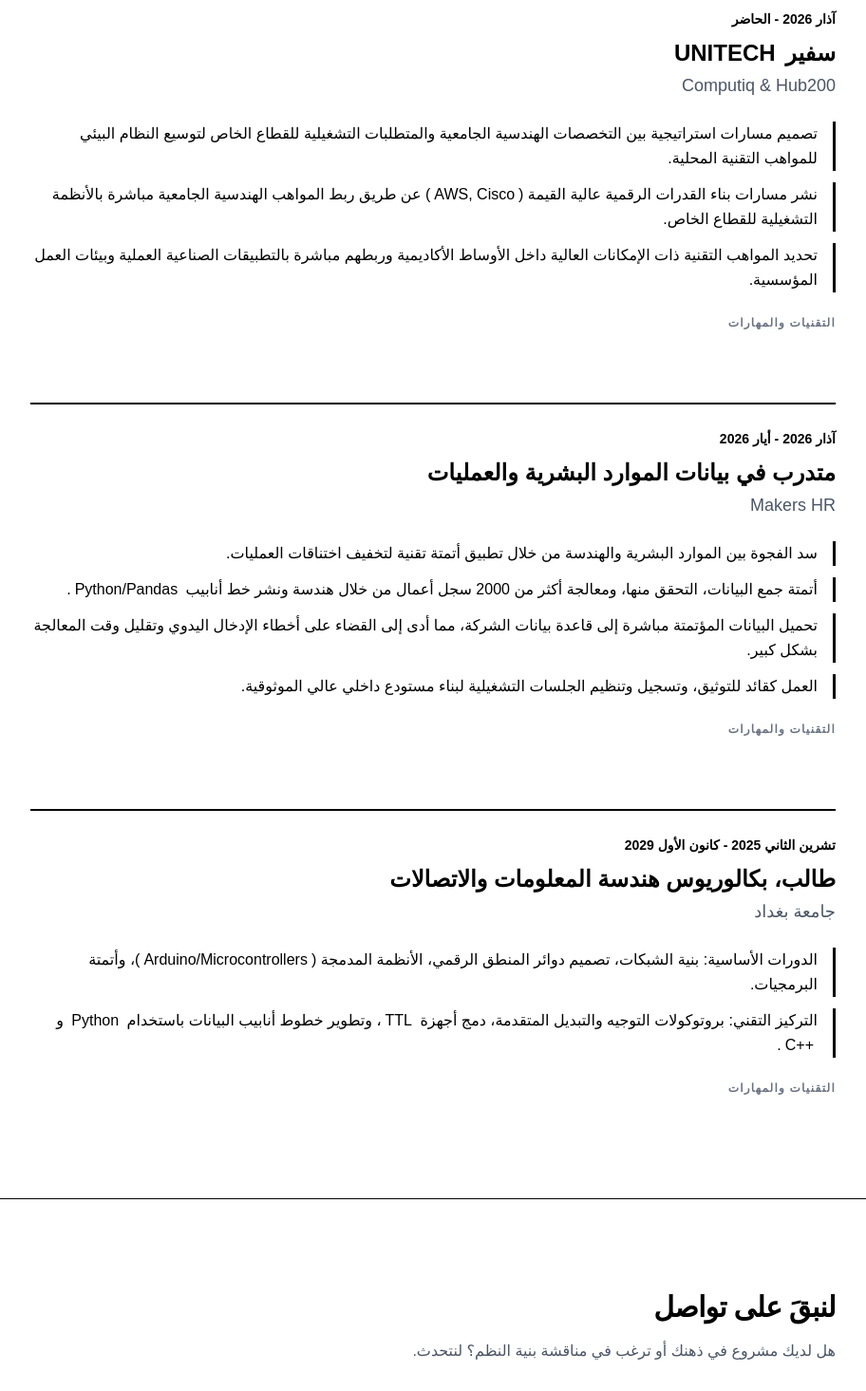
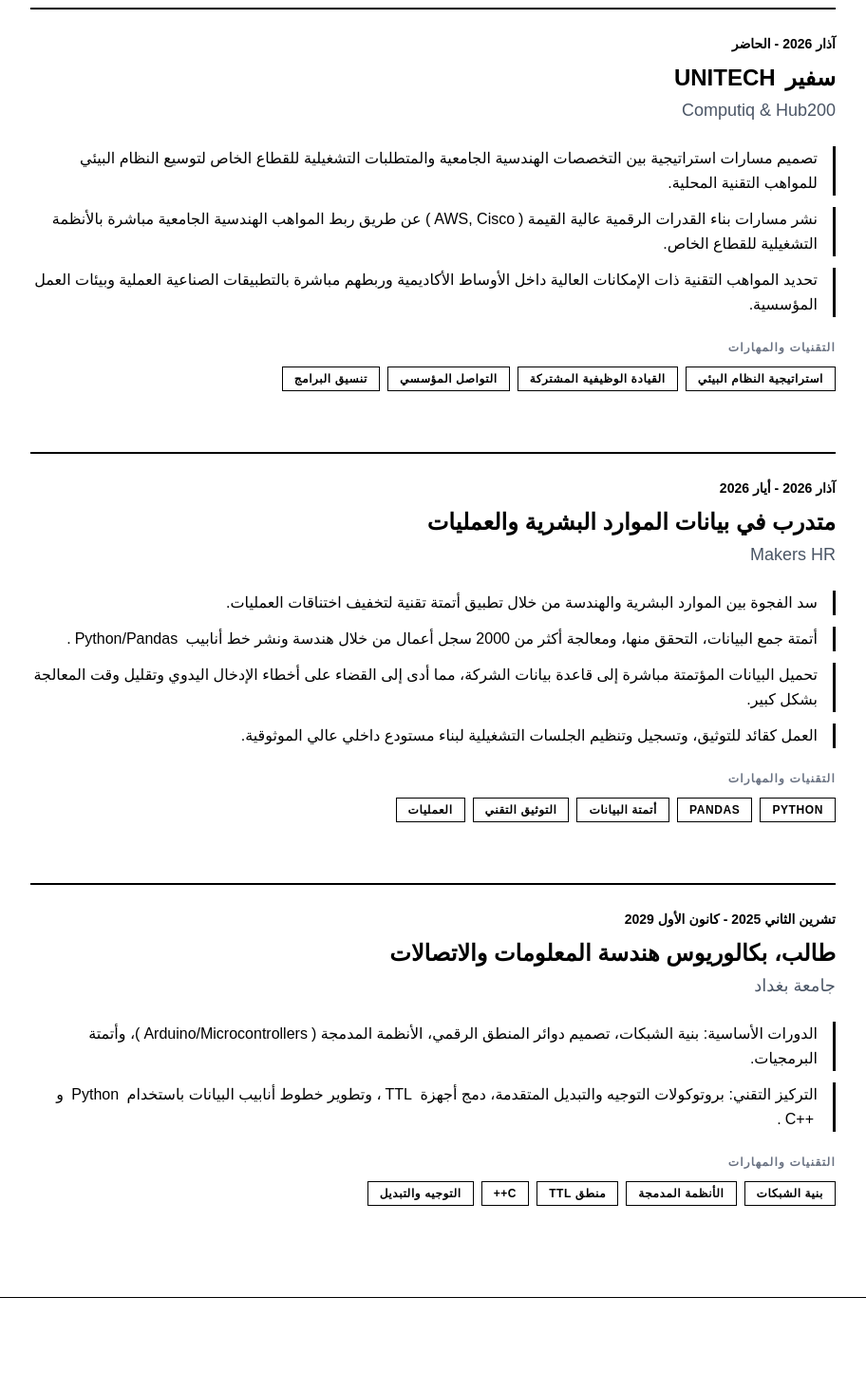
Before and after one commit to Hunter-of-world/portfolio, a Next.js app: page / in a window 1280 px wide. Shown: the part 5798-7263 px from the top of the page at 95% size, without its empty margins (184-1096 px from the left). Built offline with nearby package versions, Linux system fonts and the light colour scheme.

Commit message:
Add Arabic translations for experience skills/tags

```diff
--- a/src/app/i18n.tsx
+++ b/src/app/i18n.tsx
@@ -95,7 +95,7 @@ const dictionary = {
             <>تصميم ومعايرة نظام إضاءة <span dir="ltr" className="inline-block mx-1">Godox</span> مزدوج صارم بدرجة <span dir="ltr" className="inline-block mx-1">5500K</span> لضمان ألوان قياسية للبث وعمق سينمائي.</>,
             <>تجاوز قيود <span dir="ltr" className="inline-block mx-1">USB</span> القياسية عن طريق ربط أجهزة الالتقاط مباشرة بمنافذ عالية السرعة، وقفل <span dir="ltr" className="inline-block mx-1">OBS</span> على إطار <span dir="ltr" className="inline-block mx-1">60fps</span> باستخدام العرض المادي <span dir="ltr" className="inline-block mx-1">NVIDIA NVENC H.264</span>.</>
           ],
-          tags: []
+          tags: ["تطوير الذكاء الاصطناعي", "البنية التحتية للأجهزة", "خط إنتاج الفيديو", "OBS", "حل مشاكل الأجهزة", "التوثيق التقني"]
         },
         "2": {
           role: <>سفير <span dir="ltr" className="inline-block mx-1">UniTech</span></>,
@@ -106,7 +106,7 @@ const dictionary = {
             <>نشر مسارات بناء القدرات الرقمية عالية القيمة (<span dir="ltr" className="inline-block mx-1">AWS, Cisco</span>) عن طريق ربط المواهب الهندسية الجامعية مباشرة بالأنظمة التشغيلية للقطاع الخاص.</>,
             "تحديد المواهب التقنية ذات الإمكانات العالية داخل الأوساط الأكاديمية وربطهم مباشرة بالتطبيقات الصناعية العملية وبيئات العمل المؤسسية."
           ],
-          tags: []
+          tags: ["استراتيجية النظام البيئي", "القيادة الوظيفية المشتركة", "التواصل المؤسسي", "تنسيق البرامج"]
         },
         "3": {
           role: "متدرب في بيانات الموارد البشرية والعمليات",
@@ -118,7 +118,7 @@ const dictionary = {
             "تحميل البيانات المؤتمتة مباشرة إلى قاعدة بيانات الشركة، مما أدى إلى القضاء على أخطاء الإدخال اليدوي وتقليل وقت المعالجة بشكل كبير.",
             "العمل كقائد للتوثيق، وتسجيل وتنظيم الجلسات التشغيلية لبناء مستودع داخلي عالي الموثوقية."
           ],
-          tags: []
+          tags: ["Python", "Pandas", "أتمتة البيانات", "التوثيق التقني", "العمليات"]
         },
         "4": {
           role: "طالب، بكالوريوس هندسة المعلومات والاتصالات",
@@ -128,7 +128,7 @@ const dictionary = {
             <>الدورات الأساسية: بنية الشبكات، تصميم دوائر المنطق الرقمي، الأنظمة المدمجة (<span dir="ltr" className="inline-block mx-1">Arduino/Microcontrollers</span>)، وأتمتة البرمجيات.</>,
             <>التركيز التقني: بروتوكولات التوجيه والتبديل المتقدمة، دمج أجهزة <span dir="ltr" className="inline-block mx-1">TTL</span>، وتطوير خطوط أنابيب البيانات باستخدام <span dir="ltr" className="inline-block mx-1">Python</span> و <span dir="ltr" className="inline-block mx-1">C++</span>.</>
           ],
-          tags: []
+          tags: ["بنية الشبكات", "الأنظمة المدمجة", "منطق TTL", "C++", "التوجيه والتبديل"]
         }
       }
     }
```
